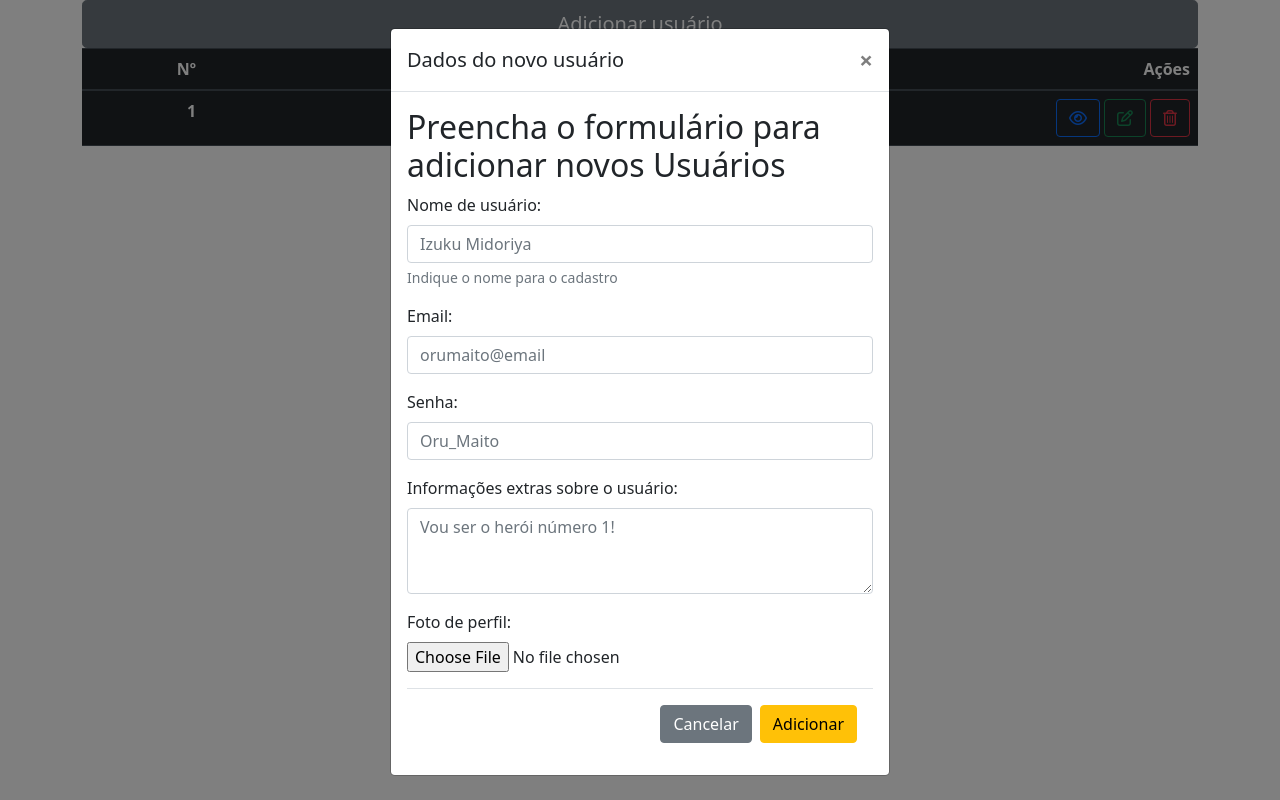
After one commit to gustavocarvalhaes/treinamento-php-2022.1, a PHP site: template site_bonito/app/views/admin/crud.view.php in a window 1280 px wide, after a click on "Adicionar usuário". The commit adds this page. Run offline with PHP 8.4, Linux system fonts and the light colour scheme; the template is opened without the code that fills it: most values are stand-ins (such as "Sample title", 1, 10 or a date in 2020); grey boxes marked "Sample" are stand-in pictures; some libraries are stand-ins or nearby versions.

Commit message:
crud quase na metade feito

```diff
--- a/site_bonito/app/routes.php
+++ b/site_bonito/app/routes.php
@@ -6,4 +6,6 @@ use App\Core\Router;
 
     $router->get('login', 'LoginController@login');
 
+    $router->get('admin', 'AdmController@view');
+
 ?>
--- /dev/null
+++ b/site_bonito/app/views/admin/crud.view.php
@@ -0,0 +1,51 @@
+<!DOCTYPE html>
+<html lang="en">
+<head>
+    <meta charset="UTF-8">
+    <meta http-equiv="X-UA-Compatible" content="IE=edge">
+    <meta name="viewport" content="width=device-width, initial-scale=1.0">
+    <link rel="stylesheet" href="https://cdn.jsdelivr.net/npm/bootstrap@4.6.1/dist/css/bootstrap.min.css" integrity="sha384-zCbKRCUGaJDkqS1kPbPd7TveP5iyJE0EjAuZQTgFLD2ylzuqKfdKlfG/eSrtxUkn" crossorigin="anonymous">    <title>Administrativo</title>
+    <link rel="stylesheet" href="../../public/css/view-adm-usuarios.css">
+
+
+    <link href="https://cdn.jsdelivr.net/npm/bootstrap@5.1.3/dist/css/bootstrap.min.css" rel="stylesheet" integrity="sha384-1BmE4kWBq78iYhFldvKuhfTAU6auU8tT94WrHftjDbrCEXSU1oBoqyl2QvZ6jIW3" crossorigin="anonymous">
+    <script src="https://kit.fontawesome.com/7a3ef7191d.js" crossorigin="anonymous"></script>
+    <script src="https://kit.fontawesome.com/7a3ef7191d.js" crossorigin="anonymous"></script>
+
+
+</head>
+<body>
+
+<div class="container">
+
+    <table class="table table-dark table-responsive{-sm|-md|-lg|-xl}">
+      <?php require 'modal/modal-create.php' ?>
+      <button type="button" id="add" class="btn btn-secondary btn-lg btn-block" data-toggle="modal" data-target="#modal-create">Adicionar usuário</button>
+      <thead>
+         <tr>
+            <th scope="col" id="td">Nº</th>
+            <th scope="col" id="td">Nome</th>
+            <th scope="col">Ações</th>
+        </tr>
+      </thead>
+        <tbody>
+      <?php foreach ($usuarios as $function) : ?>
+      <?php require 'modal/modal-view.php' ?>
+      <?php require 'modal/modal-delete.php' ?>
+      <?php require 'modal/modal-edit.php' ?>
+
+          <tr>
+            <th scope="row" id="td"><?=$function->id?></th>
+            <td id="td"><?=$function->nome?></td>
+            <td id="tdbutton"><button class="btn btn-outline-primary  botaozinho" data-toggle="modal" data-target="#modal-view-<?=$function->id?>" id="usubutton" type="submit"> <i class="far fa-eye iconebotao"></i></button><button class="btn btn-outline-success  botaozinho" data-toggle="modal" data-target="#modal-edit-<?=$function->id?>" id="editbutton"><i class="far fa-edit iconebotao"></i></button><button type="button" id="excluibutton" class="btn btn-outline-danger  botaozinho" data-toggle="modal" data-target="#modal-delete-<?=$function->id?>"><i class="far fa-trash-alt iconebotao"></i></button></td>
+          </tr>
+      <?php endforeach; ?>
+    </table>
+  </div>
+
+
+
+  <script src="https://cdn.jsdelivr.net/npm/jquery@3.5.1/dist/jquery.slim.min.js" integrity="sha384-DfXdz2htPH0lsSSs5nCTpuj/zy4C+OGpamoFVy38MVBnE+IbbVYUew+OrCXaRkfj" crossorigin="anonymous"></script>
+  <script src="https://cdn.jsdelivr.net/npm/bootstrap@4.6.1/dist/js/bootstrap.bundle.min.js" integrity="sha384-fQybjgWLrvvRgtW6bFlB7jaZrFsaBXjsOMm/tB9LTS58ONXgqbR9W8oWht/amnpF" crossorigin="anonymous"></script>
+</body>
+</html>
--- /dev/null
+++ b/site_bonito/app/views/admin/modal/modal-create.php
@@ -0,0 +1,47 @@
+<div class="modal fade" id="modal-create" tabindex="-1" aria-labelledby="exampleModalLabel" aria-hidden="true">
+        <div class="modal-dialog">
+          <div class="modal-content">
+            <div class="modal-header">
+              <h5 class="modal-title" id="exampleModalLabel">Dados do novo usuário</h5>
+              <button type="button" class="close" data-dismiss="modal" aria-label="Close">
+                <span aria-hidden="true">&times;</span>
+              </button>
+            </div>
+            <div class="modal-body">
+                <div class="formulario-adiciona">
+                    <h2>Preencha o formulário para adicionar novos Usuários</h2>
+                    <form action="/admin/usuarios/create" method="POST">
+                        <div class="form-group">
+                            <label for="exampleInputEmail1">Nome de usuário:</label>
+                            <input type="text" class="form-control" id="nameFormInput" name='nome' placeholder="Izuku Midoriya">
+                            <small id="emailHelp" class="form-text text-muted">Indique o nome para o cadastro</small>
+                        </div>
+                        <div class="form-group">
+                            <label for="exampleInputEmail1">Email:</label>
+                            <input type="text" class="form-control" id="nameFormInput" name='email' placeholder="orumaito@email">
+                        </div>
+                        <div class="form-group">
+                            <label for="exampleInputPassword1">Senha:</label>
+                            <input type="password" class="form-control" id="exampleInputPassword1" name='senha' placeholder="Oru_Maito">
+                        </div>
+                        <div class="form-group">
+                            <label for="exampleFormControlTextarea1">Informações extras sobre o usuário:</label>
+                            <textarea class="form-control" id="exampleFormControlTextarea1" rows="3" name='informacoes' placeholder="Vou ser o herói número 1!"></textarea>
+                        </div>
+                        <div class="form-group">
+                          <label for="exampleFormControlFile1">Foto de perfil:</label>
+                          <input type="file" class="form-control-file" id="exampleFormControlFile1" name='foto_perfil'>
+                        </div>
+                        <div class="modal-footer">
+                          <button type="button" class="btn btn-secondary" data-dismiss="modal">Cancelar</button>
+                          <button type="submit" class="btn btn-warning" id="conf-modal">Adicionar</button>
+                        </div>
+                    </form>
+
+                </div>
+            </div>
+
+          </div>
+        </div>
+      </div>
+    </div>
--- /dev/null
+++ b/site_bonito/app/views/admin/modal/modal-delete.php
@@ -0,0 +1,22 @@
+    <div class="modal fade" id="modal-delete-<?=$function->id?>" tabindex="-1" aria-labelledby="exampleModalLabel" aria-hidden="true">
+        <div class="modal-dialog">
+          <div class="modal-content">
+            <div class="modal-header">
+              <h5 class="modal-title" id="exampleModalLabel">Deseja excluir este usuário?</h5>
+              <button type="button" class="close" data-dismiss="modal" aria-label="Close">
+                <span aria-hidden="true">&times;</span>
+              </button>
+            </div>
+            <div class="modal-body">
+              <p>Vou sentir saudade da tropa de exploração :(</p>
+              <div class="modal-footer">
+                <form id="form_deleta" action="/admin/usuarios/delete" method="POST">
+                  <input type="hidden" value="<?= $function->id ?>" name="id">
+                  <button type="button" class="btn btn-secondary" data-dismiss="modal">Cancelar</button>
+                  <button type="submit" class="btn btn-warning" id="conf-modal">Excluir</button>
+                </form>
+              </div>
+            </div>
+          </div>
+        </div>
+    </div>
--- /dev/null
+++ b/site_bonito/app/views/admin/modal/modal-edit.php
@@ -0,0 +1,44 @@
+    <div class="modal fade" id="modal-edit-<?=$function->id?>" tabindex="-1" aria-labelledby="exampleModalLabel" aria-hidden="true">
+        <div class="modal-dialog">
+          <div class="modal-content">
+            <div class="modal-header">
+              <h5 class="modal-title" id="exampleModalLabel">Edição de usuário</h5>
+              <button type="button" class="close" data-dismiss="modal" aria-label="Close">
+                <span aria-hidden="true">&times;</span>
+              </button>
+            </div>
+            <div class="modal-body">
+                <div class="formulario-adiciona">
+                  <h2>Altere os dados desejados</h2>
+                  <form action="/admin/usuarios/update" method="POST">
+                    <input type="hidden" value="<?= $function->id ?>" name="id">
+                    <div class="form-group">
+                        <label for="exampleInputEmail1">Nome de usuário:</label>
+                        <input type="text" class="form-control" id="nameFormInput" name='nome' value="<?=$function->nome?>" placeholder="">
+                    </div>
+                    <div class="form-group">
+                        <label for="exampleInputPassword1">Email:</label>
+                        <input type="text" class="form-control" id="exampleInputPassword1" name='email' value="<?=$function->email?>" placeholder="">
+                    </div>
+                    <div class="form-group">
+                        <label for="exampleInputPassword1">Senha:</label>
+                        <input type="password" class="form-control" id="exampleInputPassword1" name='senha' value="<?=$function->senha?>" placeholder="">
+                    </div>
+                    <div class="form-group">
+                        <label for="exampleFormControlTextarea1">Informações extras sobre o usuário:</label>
+                        <input type="text" class="form-control" id="exampleInputPassword1" name='informacoes' value="<?=$function->informacoes?>" placeholder="">
+                    </div>
+                    <div class="form-group">
+                      <label for="exampleFormControlFile1">Foto de perfil:</label>
+                      <input type="file" class="form-control-file" id="exampleFormControlFile1" name='foto_perfil' value="<?=$function->foto_perfil?>">
+                    </div>
+                    <div class="modal-footer">
+                      <button type="button" class="btn btn-secondary" data-dismiss="modal">Cancelar</button>
+                      <button type="submit" class="btn btn-warning" id="conf-modal">Salvar Alterações</button>
+                    </div>
+                  </form>
+                </div>
+            </div>
+          </div>
+        </div>
+    </div>
--- /dev/null
+++ b/site_bonito/app/views/admin/modal/modal-view.php
@@ -0,0 +1,41 @@
+<div class="modal fade" id="modal-view-<?=$function->id?>" tabindex="-1" aria-labelledby="exampleModalLabel" aria-hidden="true">
+    <div class="modal-dialog">
+      <div class="modal-content">
+        <div class="modal-header">
+          <h5 class="modal-title" id="exampleModalLabel">Visualização de usuário</h5>
+          <button type="button" class="close" data-dismiss="modal" aria-label="Close">
+            <span aria-hidden="true">&times;</span>
+          </button>
+        </div>
+        <div class="modal-body">
+            <form action="/admin/usuarios/show" method="GET">
+              <input type="hidden" value="<?=$function->id?>" name="id">
+                <div class="form-group">
+                    <label for="exampleInputEmail1">Foto de Perfil:</label>
+                    <img class="foto_perfil" src="../../public/img/adm_usuarios/<?= $function->foto_perfil ?> ">
+                </div>
+                <div class="form-group">
+                    <label for="exampleInputEmail1">Nome de usuário:</label>
+                    <input type="text" class="form-control" id="nameFormInput" value="<?=$function->nome?>" readonly placeholder="">
+                </div>
+                <div class="form-group">
+                    <label for="exampleInputEmail1">Email:</label>
+                    <input type="text" class="form-control" id="nameFormInput" value="<?=$function->email?>" readonly placeholder="">
+                </div>
+                <div class="form-group">
+                    <label for="exampleInputPassword1">Senha:</label>
+                    <input type="password" class="form-control" id="exampleInputPassword1" value="<?=$function->senha?>" readonly placeholder="">
+                </div>
+                <div class="form-group">
+                    <label for="exampleFormControlTextarea1">Informações extras sobre o usuário:</label>
+                    <input class="form-control" id="exampleFormControlTextarea1" rows="3" value="<?=$function->informacoes?>" readonly placeholder="">
+                </div>
+            </form>
+        </div>
+        <div class="modal-footer">
+          <button type="button" class="btn btn-secondary" data-dismiss="modal">Fechar</button>
+        </div>
+      </div>
+    </div>
+  </div>
+</div>
--- /dev/null
+++ b/site_bonito/public/css/view-adm-usuarios.css
@@ -0,0 +1,18 @@
+body{
+    background-color: #343434;
+}
+
+#adicionar {
+    width: 40%;
+    color: #fbfbfb;
+    background-color: 0;
+}
+
+
+.table {
+    text-align: end;
+}
+
+.botaozinho {
+    margin-left: 4px;
+}
```
Also changed, not shown: site_bonito/app/Controllers/AdmController.php (added, +53 -0 lines), 2 other files.
